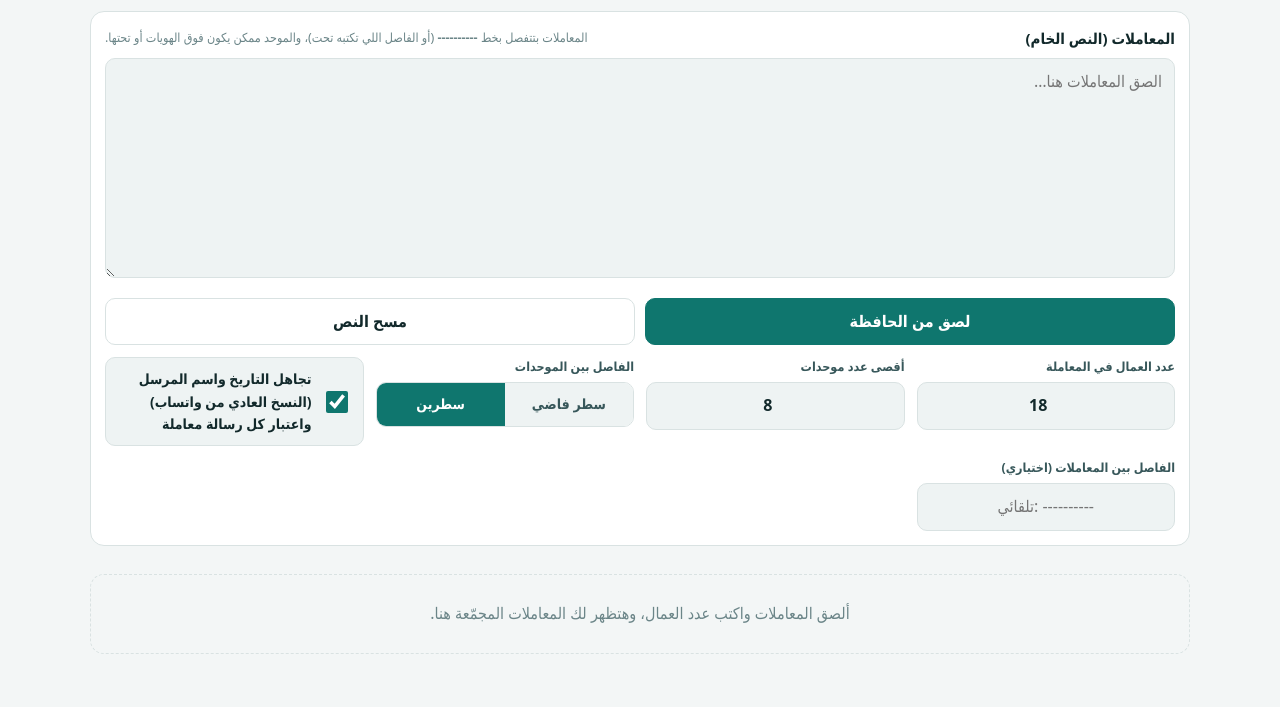
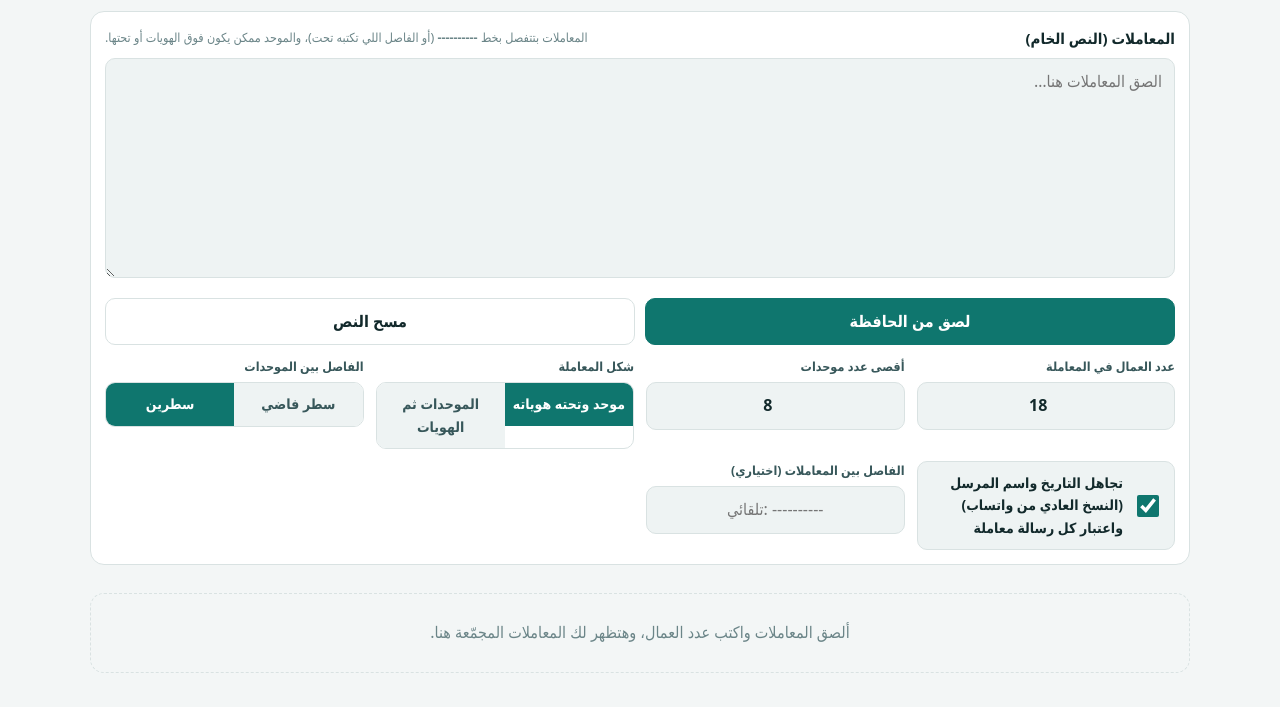
Before and after one commit to TahaAbdeltwab/tagmee, a plain HTML site: page index.html in a window 1280 px wide. Shown: the part 83-790 px from the top of the page. Drawn offline with Linux system fonts and the light colour scheme.

Commit message:
Update index.html

```diff
--- a/index.html
+++ b/index.html
@@ -15,6 +15,7 @@
 :root{--bg:#f3f6f6;--surface:#fff;--surface-2:#eef3f3;--line:#d9e2e2;--ink:#12292b;--ink-2:#37575a;--ink-3:#6b8588;--accent:#0f766e;--accent-soft:#d6efec;--ok:#177a3c;--ok-soft:#dcf3e3;--warn:#8a5a00;--warn-soft:#fdeccb;--bad:#a1342b;--bad-soft:#fbe0dd;--info:#1d5fa8;--info-soft:#dbe9f8;--r:14px}
 @media(prefers-color-scheme:dark){:root{--bg:#0d1819;--surface:#14262a;--surface-2:#1b3135;--line:#27434a;--ink:#e6f1f1;--ink-2:#b4cacc;--ink-3:#84a0a3;--accent:#2dd4bf;--accent-soft:#12403f;--ok:#5fd68a;--ok-soft:#14361f;--warn:#f0b955;--warn-soft:#3a2d10;--bad:#f28b82;--bad-soft:#3d1c19;--info:#7db8f5;--info-soft:#132c47}}
 *{box-sizing:border-box}
+[hidden]{display:none !important}
 html{-webkit-text-size-adjust:100%}
 body{margin:0;background:var(--bg);color:var(--ink);font-family:system-ui,-apple-system,"Segoe UI",Tahoma,"Noto Naskh Arabic",sans-serif;line-height:1.6;padding:14px max(14px,env(safe-area-inset-right)) 40px max(14px,env(safe-area-inset-left))}
 .wrap{max-width:1100px;margin:0 auto}
@@ -95,7 +96,19 @@ textarea:focus,input.field:focus{outline:2px solid var(--accent);outline-offset:
   <div class="gctl">
     <label class="ctl"><span>عدد العمال في المعاملة</span><input id="groupLimit" class="field" type="number" min="1" max="1000" step="1" inputmode="numeric" value="18"></label>
     <label class="ctl"><span>أقصى عدد موحدات</span><input id="groupMaxU" class="field" type="number" min="1" max="100" step="1" inputmode="numeric" value="8"></label>
-    <div class="ctl"><span>الفاصل بين الموحدات</span>
+    <div class="ctl"><span>شكل المعاملة</span>
+      <div class="seg" role="radiogroup">
+        <label><input type="radio" name="groupLayout" value="each" checked><span>موحد وتحته هوياته</span></label>
+        <label><input type="radio" name="groupLayout" value="split"><span>الموحدات ثم الهويات</span></label>
+      </div>
+    </div>
+    <div class="ctl" id="groupGap2Wrap" hidden><span>الفاصل بين الموحدات والهويات</span>
+      <div class="seg" role="radiogroup">
+        <label><input type="radio" name="groupGap2" value="1" checked><span>سطر فاضي</span></label>
+        <label><input type="radio" name="groupGap2" value="2"><span>سطرين</span></label>
+      </div>
+    </div>
+    <div class="ctl" id="groupGapWrap"><span>الفاصل بين الموحدات</span>
       <div class="seg" role="radiogroup">
         <label><input type="radio" name="groupGap" value="1"><span>سطر فاضي</span></label>
         <label><input type="radio" name="groupGap" value="2" checked><span>سطرين</span></label>
@@ -113,7 +126,7 @@ textarea:focus,input.field:focus{outline:2px solid var(--accent);outline-offset:
 <div id="toast" role="status" aria-live="polite"></div>
 <script>
 /* ---------- المحرك: قراءة النص + دمج المكرر + التجميع (دوال نقية بدون واجهة) ---------- */
-const GRP_SEP = /[-_=*~\u0640]{4,}/;   // فاصل المعاملات: 4 رموز أو أكتر ورا بعض (---- أو ____ ...)
+const GRP_SEP = /-{4,}/;   // الفاصل الافتراضي: شرط ---- (4 أو أكتر) بس. أي رمز تاني (نجوم / مساواة ...) مش فاصل إلا لو انت كتبته في خانة الفاصل
 
 function grpNormalizeText(s) {
   return String(s || '')
@@ -234,7 +247,13 @@ function grpParse(rawText, limit, maxU, sepRe, waOn) {
   return { blockCount: blockNo, groups: ready, bins, notes: N, orphanIds, workers: idOwner.size };
 }
 
-function grpMessageText(bin, gap) {
+function grpMessageText(bin, gap, layout, gap2) {
+  if (layout === 'split') {
+    // كل الموحدات ورا بعض (موحد في كل سطر) ← فاصل ← كل الهويات (هوية في كل سطر)
+    const unis = bin.groups.map(g => g.disp).join('\n');
+    const ids = bin.groups.map(g => g.ids.join('\n')).join('\n');
+    return unis + '\n'.repeat((gap2 || 1) + 1) + ids;
+  }
   return bin.groups.map(g => [g.disp, ...g.ids].join('\n')).join('\n'.repeat(gap + 1));
 }
 
@@ -309,6 +328,8 @@ const GRP_NOTE_META = [
   ['oversize', 'rev',  'موحد عماله أكتر من الحد (اتحط لوحده في معاملة كاملة)']
 ];
 let grpReport = '';
+const grpLayout = () => (document.querySelector('input[name="groupLayout"]:checked') || {}).value || 'each';
+const grpGap2 = () => Number((document.querySelector('input[name="groupGap2"]:checked') || {}).value || 1);
 const grpGap = () => Number((document.querySelector('input[name="groupGap"]:checked') || {}).value || 2);
 
 function grpRender() {
@@ -323,7 +344,7 @@ function grpRender() {
   store.set('wps.group.limit', String(limit));
   store.set('wps.group.maxU', String(maxU));
   store.set('wps.group.sepIn', GRP.sepIn.value);
-  const r = grpParse(raw, limit, maxU, grpBuildSep(GRP.sepIn.value), GRP.wa.checked), gap = grpGap();
+  const r = grpParse(raw, limit, maxU, grpBuildSep(GRP.sepIn.value), GRP.wa.checked), gap = grpGap(), layout = grpLayout(), gap2 = grpGap2();
   const lines = grpNoteLines(r);
 
   [[r.blockCount, 'معاملات مقروءة'], [r.groups.length, 'موحدات (بعد الدمج)'], [r.workers, 'عمال (بدون تكرار)'], [r.bins.length, `معاملات ناتجة (حد ${limit} عامل / ${maxU} موحد)`]]
@@ -361,7 +382,7 @@ function grpRender() {
     return 0;
   });
   bins.forEach((b, i) => {
-    const text = grpMessageText(b, gap);
+    const text = grpMessageText(b, gap, layout, gap2);
     const card = el('div', 'gcard'), hd = el('div', 'gcard-head');
     const row = el('div', 'gcard-row'), chips = el('div', 'gcard-chips');
     const full = !b.over && b.size === limit;
@@ -394,6 +415,22 @@ GRP.wa.addEventListener('change', () => { store.set('wps.group.wa', GRP.wa.check
   $$('input[name="groupGap"]').forEach(r => { r.checked = r.value === g; });
   if (!$$('input[name="groupGap"]').some(r => r.checked)) $('input[name="groupGap"][value="2"]').checked = true;
 })();
+(function () {
+  const syncLayoutUI = () => {
+    const split = grpLayout() === 'split';
+    $('#groupGapWrap').hidden = split;
+    $('#groupGap2Wrap').hidden = !split;
+  };
+  const lay = store.get('wps.group.layout', 'each');
+  $$('input[name="groupLayout"]').forEach(r => { r.checked = r.value === lay; });
+  if (!$$('input[name="groupLayout"]').some(r => r.checked)) $('input[name="groupLayout"][value="each"]').checked = true;
+  const g2 = store.get('wps.group.gap2', '1');
+  $$('input[name="groupGap2"]').forEach(r => { r.checked = r.value === g2; });
+  if (!$$('input[name="groupGap2"]').some(r => r.checked)) $('input[name="groupGap2"][value="1"]').checked = true;
+  syncLayoutUI();
+  $$('input[name="groupLayout"]').forEach(r => r.addEventListener('change', () => { store.set('wps.group.layout', r.value); syncLayoutUI(); grpRender(); }));
+  $$('input[name="groupGap2"]').forEach(r => r.addEventListener('change', () => { store.set('wps.group.gap2', r.value); grpRender(); }));
+})();
 GRP.input.addEventListener('input', grpSoon);
 GRP.limit.addEventListener('input', grpSoon);
 GRP.maxU.addEventListener('input', grpSoon);
```
